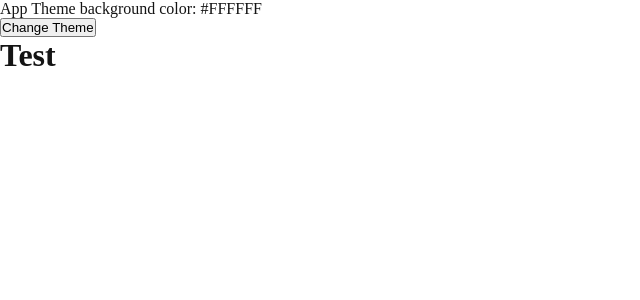
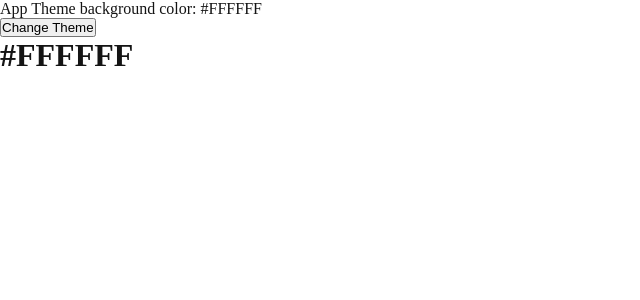
Before and after one commit to WondrousSquirrel/sandbox, a React app in the folder client/: page / in a window 1280 px wide. Shown: the top 300 px of the page, without its empty margins (0-640 px from the left). Built offline with nearby package versions, Linux system fonts and the light colour scheme; no server answers.

Commit message:
fix for context

```diff
--- a/client/src/components/App.tsx
+++ b/client/src/components/App.tsx
@@ -12,11 +12,10 @@ const App = () => {
 
     const changeTheme = () => {
         setTheme(theme === themes.light? themes.dark: themes.light)
-        console.log(_theme)
     }
     return (
         <Provider store={store}>
-            <ThemeProvider value={themes.dark}>
+            <ThemeProvider value={theme}>
                 <div className='app' style={{backgroundColor: theme.backgroundColor, color: theme.color}}>
                     <p>App Theme background color: {theme.backgroundColor}</p>
                     <button onClick={changeTheme}>Change Theme</button>
--- a/client/src/components/Test.tsx
+++ b/client/src/components/Test.tsx
@@ -1,8 +1,10 @@
-import React from 'react';
+import React, {useContext } from 'react';
+import ThemeContext from '../theme';
 
 const Test = () => {
+    const theme = useContext(ThemeContext);
     return <>
-        <h1>Test</h1>
+        <h1>{theme.backgroundColor}</h1>
 
     </>
 }
```
